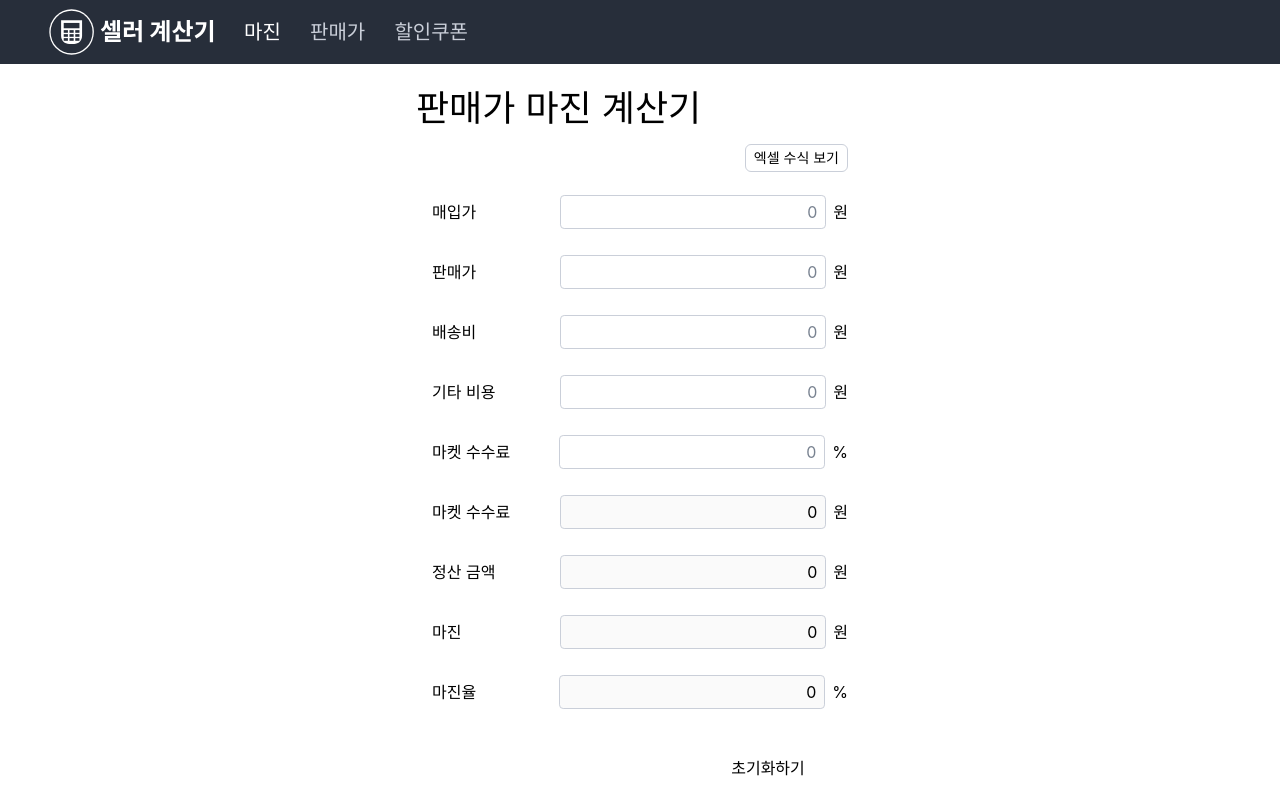
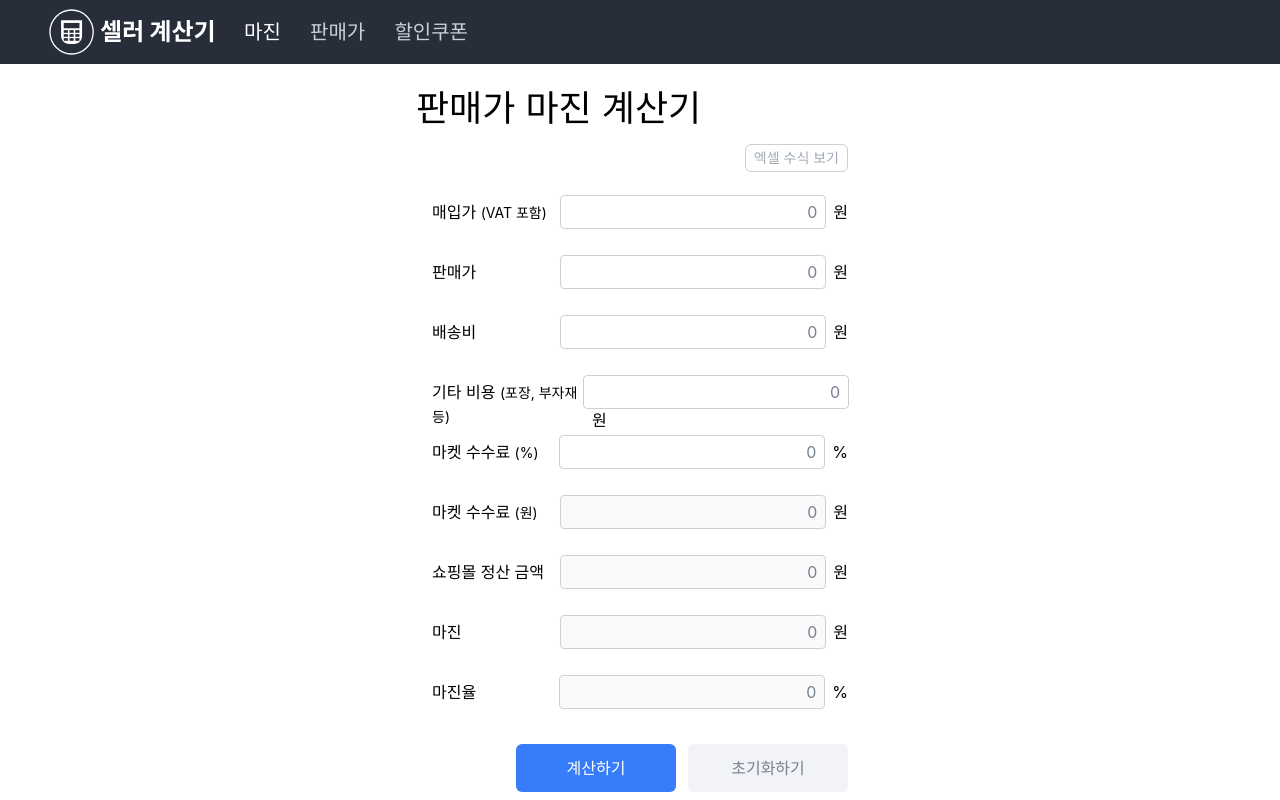
Before and after one commit to Ah-ae/seller-calculator, a Next.js app: page / in a window 1280 px wide. Built offline with nearby package versions, Linux system fonts and the light colour scheme.

Commit message:
엑셀 수식 및 마이너 수정

```diff
--- a/components/ui/Button.js
+++ b/components/ui/Button.js
@@ -1,17 +1,9 @@
-export function Button({
-  children,
-  type,
-  onClick,
-  bgColor,
-  hoverBgColor,
-  color,
-  style,
-}) {
+export function Button({ children, type, onClick, theme, style }) {
   return (
     <button
-      className={`w-40 h-12 ${bgColor ? bgColor : "bg-blue300"} ${
-        hoverBgColor ? hoverBgColor : " hover:bg-blue200"
-      } ${color ? color : "text-white"}  rounded-md ${style}`}
+      className={`w-40 h-12 ${
+        theme ? theme : "bg-blue-300 hover:bg-blue-200 text-white"
+      } rounded-md ${style}`}
       type={type}
       onClick={onClick}
     >
@@ -23,7 +15,7 @@ export function Button({
 export function SmallButton({ children, onClick, style }) {
   return (
     <button
-      className={`w-auto h-7 px-2 border-solid border-[1px] border-gray200 rounded-md text-gray300 text-sm ${style}`}
+      className={`w-auto h-7 px-2 border-solid border-[1px] border-gray-200 rounded-md text-gray-300 text-sm ${style}`}
       type="button"
       onClick={onClick}
     >
--- a/components/ui/InputBox.js
+++ b/components/ui/InputBox.js
@@ -1,17 +1,20 @@
 export default function InputBox({
   id,
   label,
+  desc,
   unit,
   disabled,
   value,
   onChange,
-  expression,
+  formula,
   hidden,
 }) {
   return (
     <div className="h-[60px] py-2 flex-col">
       <div className="flex justify-between items-center">
-        <label htmlFor={id}>{label}</label>
+        <label htmlFor={id}>
+          {label} <span className="text-sm">{desc}</span>
+        </label>
         <div>
           <input
             type="text"
@@ -19,8 +22,8 @@ export default function InputBox({
             inputMode="decimal"
             id={id}
             className={`px-2 py-1 ${
-              disabled ? "text-gray400" : "text-black"
-            } text-right focus:outline-gray600`}
+              disabled ? "text-gray-400" : "text-black"
+            } text-right focus:outline-gray-600`}
             disabled={disabled ? true : false}
             value={value}
             placeholder="0"
@@ -32,10 +35,10 @@ export default function InputBox({
       </div>
       <span
         className={`${
-          hidden ? "text-xs text-gray400 hidden" : "text-xs text-gray400 "
+          hidden ? "text-xs text-gray-400 hidden" : "text-xs text-gray-400 "
         }`}
       >
-        {expression}
+        {formula}
       </span>
     </div>
   );
--- a/pages/margin.js
+++ b/pages/margin.js
@@ -107,6 +107,7 @@ export default function Margin() {
         </SmallButton>
         <InputBox
           label="매입가"
+          desc="(VAT 포함)"
           unit="원"
           id="purchaseCost"
           value={purchaseCost}
@@ -128,6 +129,7 @@ export default function Margin() {
         />
         <InputBox
           label="기타 비용"
+          desc="(포장, 부자재 등)"
           unit="원"
           id="others"
           value={others}
@@ -135,6 +137,7 @@ export default function Margin() {
         />
         <InputBox
           label="마켓 수수료"
+          desc="(%)"
           unit="%"
           id="commission"
           value={commission}
@@ -142,18 +145,19 @@ export default function Margin() {
         />
         <InputBox
           label="마켓 수수료"
+          desc="(원)"
           unit="원"
           disabled
           value={addComma(commissionPrice)}
-          expression={formula.commissionAmount}
+          formula={formula.commissionAmount}
           hidden={isHidden}
         />
         <InputBox
-          label="정산 금액"
+          label="쇼핑몰 정산 금액"
           unit="원"
           disabled
           value={addComma(settlement)}
-          expression={formula.settlementAmount}
+          formula={formula.settlementAmount}
           hidden={isHidden}
         />
         <InputBox
@@ -161,7 +165,7 @@ export default function Margin() {
           unit="원"
           disabled
           value={addComma(marginPrice)}
-          expression={formula.marginPrice}
+          formula={formula.marginPrice}
           hidden={isHidden}
         />
         <InputBox
@@ -169,7 +173,7 @@ export default function Margin() {
           unit="%"
           disabled
           value={addComma(marginRate)}
-          expression={formula.marginRate}
+          formula={formula.marginRate}
           hidden={isHidden}
         />
         <div className="mt-4 flex justify-end">
@@ -178,9 +182,7 @@ export default function Margin() {
           </Button>
           <Button
             type="button"
-            bgColor="bg-gray100"
-            color="text-gray400"
-            hoverBgColor="hover:bg-gray200"
+            theme="bg-gray-100 hover:bg-gray-200 text-gray-400"
             onClick={reset}
           >
             초기화하기
--- a/util/formula.js
+++ b/util/formula.js
@@ -2,5 +2,5 @@ export const formula = {
   commissionAmount: "판매가 x 마켓수수료(%) * 0.01",
   settlementAmount: "판매가 - 배송비 - 마켓수수료(원)",
   marginPrice: "정산 금액 - 매입가 - 기타 비용",
-  marginRate: "(1 - (매입가 + 배송비 + 기타 비용) / 판매가) x 100",
+  marginRate: "{1 - (매입가 + 배송비 + 기타 비용) / 판매가} x 100",
 };
```
